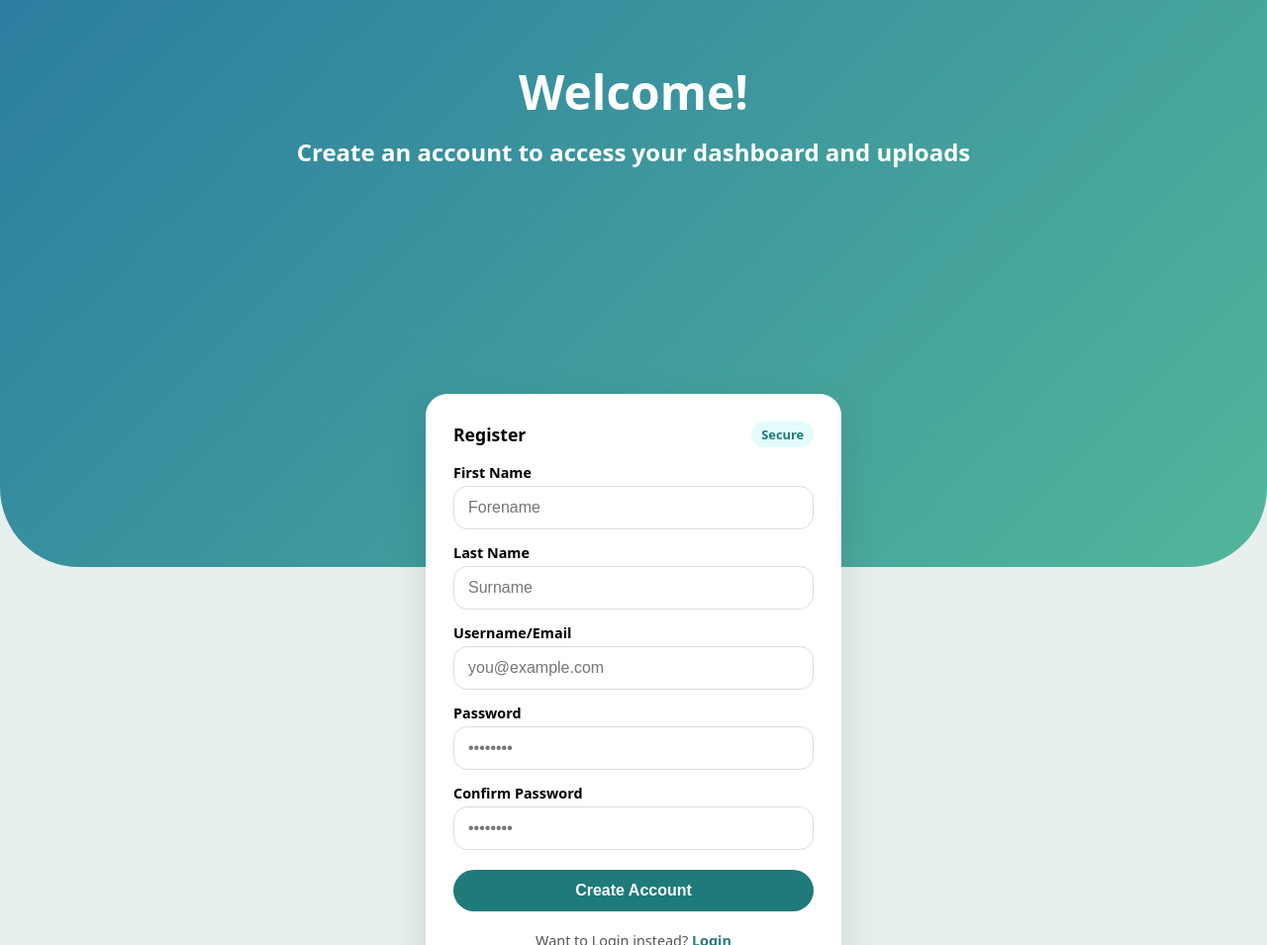
After one commit to AniniSrinivasan/tickvisualiser, a PHP site: page /Pages/register.php in a window 1280 px wide. The commit adds this page. Shown: the whole page at 99% size. Run offline with PHP 8.4, Linux system fonts and the light colour scheme.

Commit message:
partially done register

```diff
--- a/contact.php
+++ b/Pages/contact.php
@@ -5,8 +5,8 @@
     <meta charset="UTF-8">
     <meta name="viewport" content="width=device-width, initial-scale=1">
     <title>Contact Us • Tick Visualiser</title>
-    <link rel="stylesheet" href="style.css">
-    <link rel="stylesheet" href="contact.css">
+    <link rel="stylesheet" href="../style/style.css">
+    <link rel="stylesheet" href="../style/contact.css">
 </head>
 
 <body>
--- a/Pages/login.php
+++ b/Pages/login.php
@@ -7,6 +7,10 @@
   <title>Login • Tick Visualiser</title>
   <link rel="stylesheet" href="../style/login.css" />
 </head>
+
+<?php
+
+?>
 
 <body>
 
@@ -48,7 +52,7 @@
 
         <button type="submit" class="btn-primary btn-full">Sign in</button>
 
-        <p class="helper"> Don’t have an account? <a class="link" href="#">Create one</a></p>
+        <p class="helper"> Don’t have an account? <a class="link" href="register.php">Create one</a></p>
       </form>
     </section>
   </main>
--- /dev/null
+++ b/Pages/register.php
@@ -0,0 +1,92 @@
+<!DOCTYPE html>
+<html lang="en">
+
+<head>
+    <meta charset="UTF-8">
+    <meta name="viewport" content="width=device-width, initial-scale=1">
+    <title>Contact Us • Tick Visualiser</title>
+    <link rel="stylesheet" href="../style/login.css">
+</head>
+
+<!-- this register page is only for users -->
+
+<body>
+
+    <!-- top navigation -->
+    <!-- <header class="top-nav">
+        <div class="nav-container">
+            <div class="logo-title">Tick Visualiser</div> -->
+
+            <!-- default hidden on large screens, only appears on mobile screens -->
+            <!-- <button class="menu-toggle" aria-label="Toggle Menu">
+                ☰
+            </button>
+
+            <div class="top-menu">
+                <a href="dashboard.php">Home</a>
+                <a href="#">Browse Data</a>
+                <a href="#">Insights</a>
+                <a href="#">Upload</a>
+                <a href="contact.php">Contact</a>
+            </div>
+        </div>
+    </header> -->
+
+    <section class="banner-section">
+        <div class="content-container">
+            <h1>Welcome!</h1>
+            <h2>Create an account to access your dashboard and uploads</h2>
+        </div>
+    </section>
+
+    <main class="auth-wrap-two" role="Register Page">
+        <section class="auth-card" aria-label="Register">
+            <div class="auth-header">
+                <h2>Register</h2>
+                <span class="badge">Secure</span>
+            </div>
+
+            <form class="auth-form" method="post" action="#">
+                <label class="field">
+                    <span>First Name</span>
+                    <input type="text" name="FName" placeholder="Forename" required />
+                </label>
+
+                <label class="field">
+                    <span>Last Name</span>
+                    <input type="text" name="LName" placeholder="Surname" required />
+                </label>
+
+                <label class="field">
+                    <span>Username/Email</span>
+                    <input type="email" name="email" placeholder="you@example.com" required />
+                </label>
+
+                <label class="field">
+                    <span>Password</span>
+                    <input type="password" name="password" placeholder="••••••••" required />
+                </label>
+
+                <label class="field">
+                    <span>Confirm Password</span>
+                    <input type="password" name="confirmPassword" placeholder="••••••••" required />
+                </label>
+
+                <button type="submit" class="btn-primary btn-full">Create Account</button>
+
+                <p class="helper"> Want to Login instead? <a class="link" href="register.php">Login</a></p>
+            </form>
+        </section>
+    </main>
+
+    <script>
+        // mobile toggle
+        const toggle = document.querySelector(".menu-toggle");
+        const menu = document.querySelector(".top-menu");
+        if (toggle && menu) {
+            toggle.addEventListener("click", () => menu.classList.toggle("open"));
+        }
+    </script>
+</body>
+
+</html>
--- a/contact.css
+++ b/Style/contact.css
@@ -21,7 +21,7 @@ a{
 
 .contact-box-left,
 .contact-box-right  {
-  width: 40%;
+  width: 50%;
   height: auto;
   margin: 10px ;
   padding: 20px;
--- a/Style/login.css
+++ b/Style/login.css
@@ -54,6 +54,16 @@
   /* login area */
 
   .auth-wrap{
+    height:40vh;
+
+    display:flex;
+    align-items:flex-start;
+    justify-content:center;
+
+    margin-top:-175px;
+  }
+
+  .auth-wrap-two{
     height:40vh;
 
     display:flex;
```
Also changed, not shown: 1 other file.
